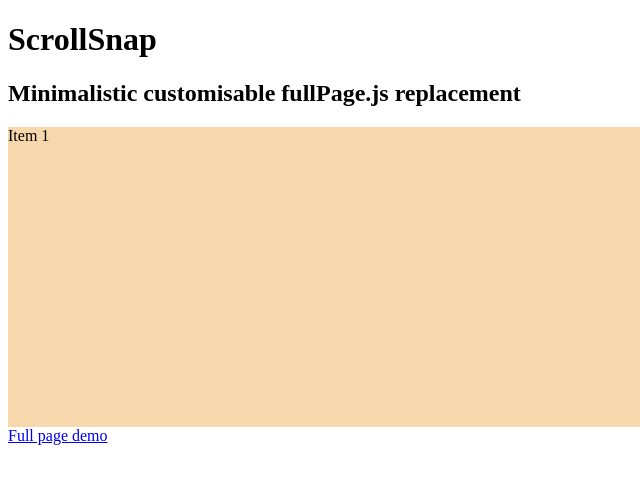
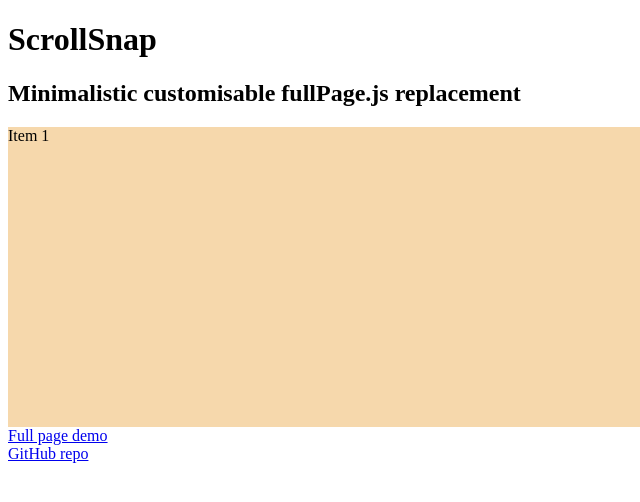
Before and after one commit to AlexusBlack/scrollsnap, a plain HTML site: page index.html in a window 1280 px wide. Shown: the full height of the page, 0-640 px from the left. Drawn offline with Linux system fonts and the light colour scheme.

Commit message:
backlinks from demo to repo

```diff
--- a/index.html
+++ b/index.html
@@ -15,7 +15,8 @@
         <div class="scroll-snap__item" style="background-color: #db9833;">Item 2</div>
         <div class="scroll-snap__item" style="background-color: #2a6592;">Item 3</div>
     </div>
-    <a href="index-fullpage.html">Full page demo</a>
+    <a href="index-fullpage.html">Full page demo</a><br>
+    <a href="https://github.com/AlexusBlack/scrollsnap">GitHub repo</a>
     <script src="scrollsnap.js"></script>
 </body>
 </html>
```
Also changed, not shown: index-fullpage.html (+2 -1 lines).
